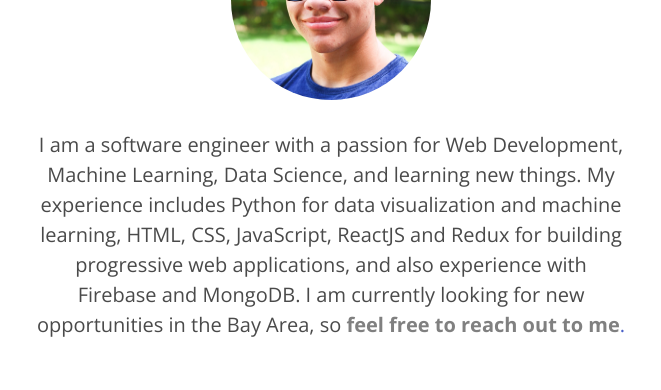
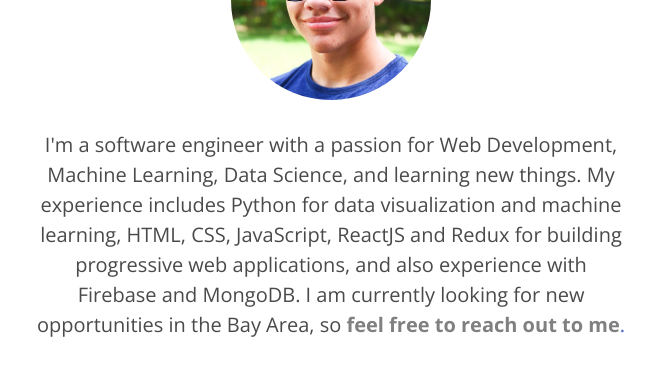
Before and after one commit to ASmithStudent/PortfolioV2, a website: page index.html in a window 1280 px wide. Shown: the part 1040-1430 px from the top of the page, 309-970 px from the left. Drawn offline with nearby package versions, Linux system fonts and the light colour scheme.

Commit message:
update index

```diff
--- a/index.html
+++ b/index.html
@@ -44,11 +44,11 @@
   <!-- ABOUT ME -->
   <div class=title id="about-header">About Me</div>
   <div class="is-1by1" style="padding-top: 20px;">
-    <img src="img/Bio.jpg" id="circular-image"style="">
+    <img src="img/Bio.jpg" id="circular-image" style="">
   </div>
 
   <div id="blurb">
-    <p>I am a software engineer with a passion for Web Development, Machine Learning, Data Science, and learning new things. My experience includes Python for data visualization and machine learning, HTML, CSS, JavaScript, ReactJS and Redux for building progressive web applications, and also experience with Firebase and MongoDB. I am currently looking for new opportunities in the Bay Area, so <a href="mailto:agesmith52@gmail.com">
+    <p>I'm a software engineer with a passion for Web Development, Machine Learning, Data Science, and learning new things. My experience includes Python for data visualization and machine learning, HTML, CSS, JavaScript, ReactJS and Redux for building progressive web applications, and also experience with Firebase and MongoDB. I am currently looking for new opportunities in the Bay Area, so <a href="mailto:agesmith52@gmail.com">
         <span class="black-link">feel free to reach out to me</span>.</a>
     </p>
   </div>
```
Also changed, not shown: 2 other files.
